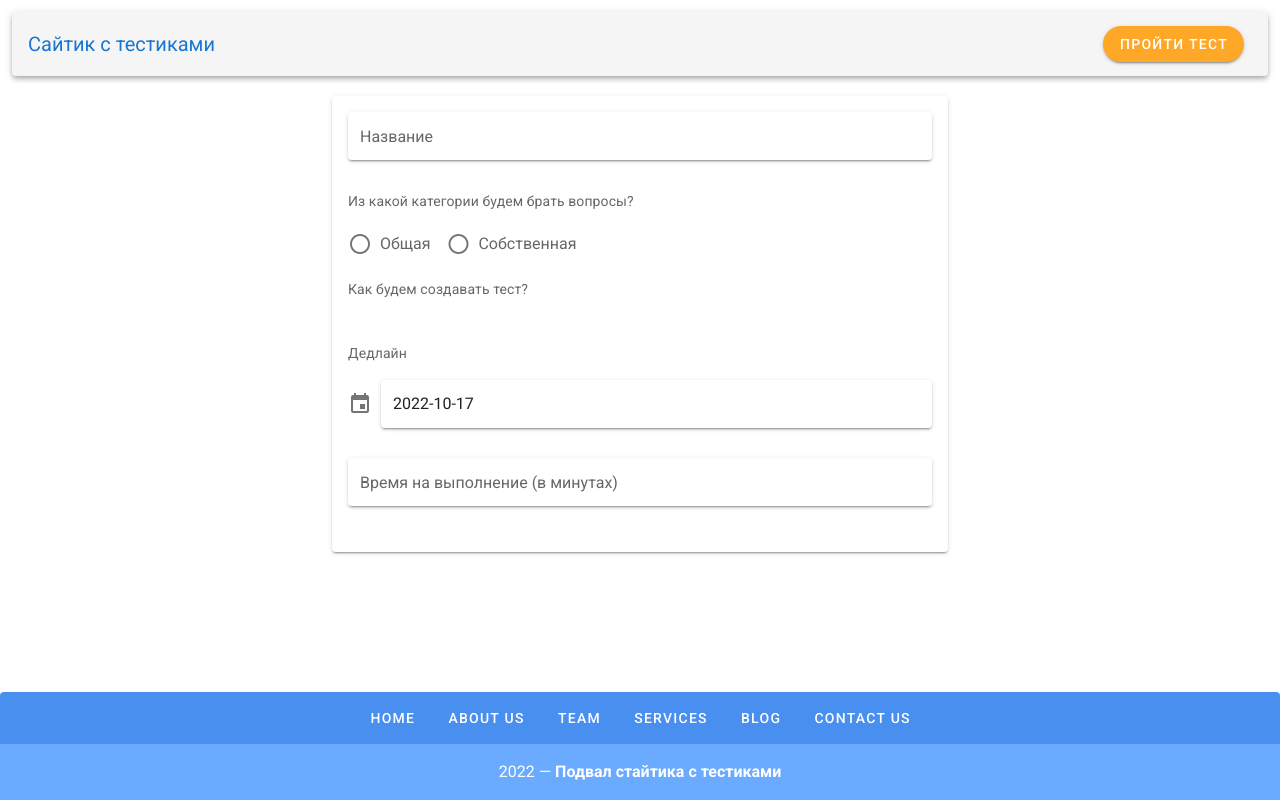
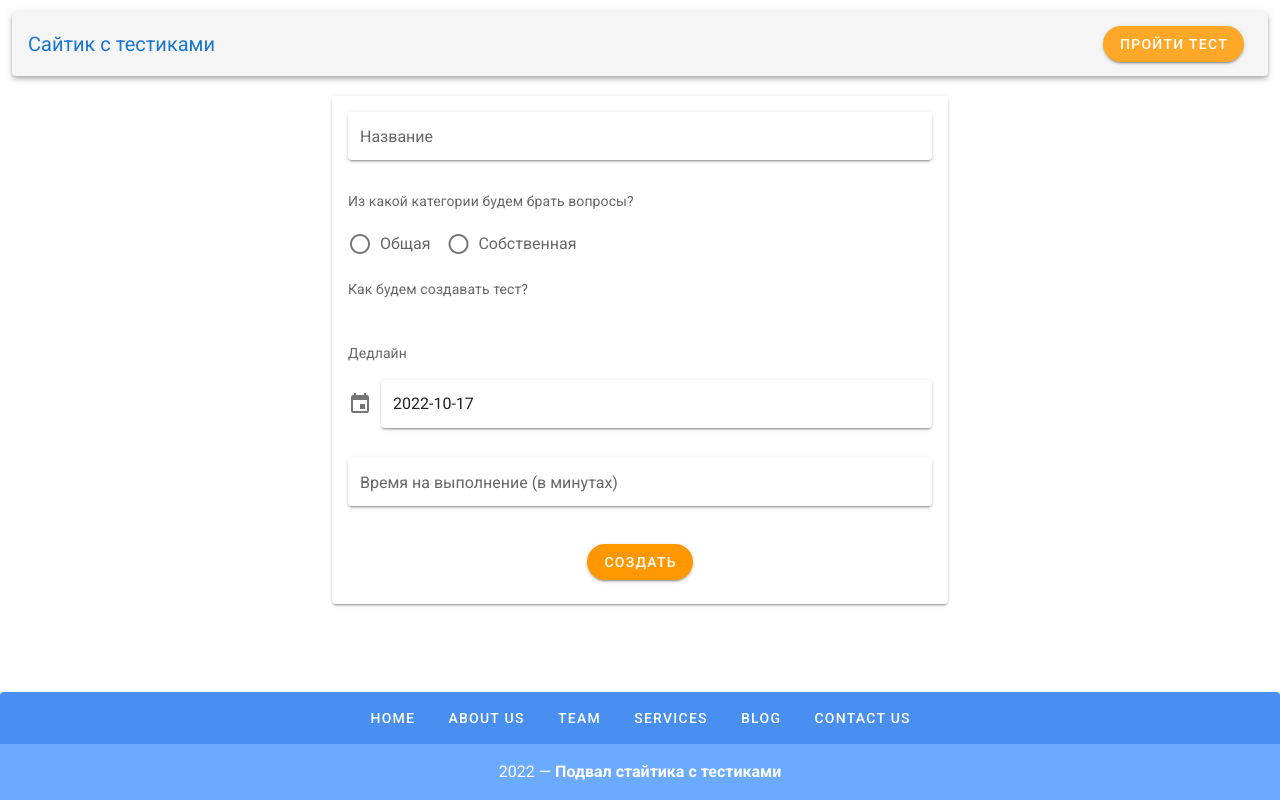
Before and after one commit to FrankGreen19/edu_system_client, a Vue app: page /new-test in a window 1280 px wide. Built offline with nearby package versions, Linux system fonts and the light colour scheme; no server answers; sample sign-in values are in the browser's storage.

Commit message:
Кнопка "отправить"

```diff
--- a/src/pages/NewTestPage.vue
+++ b/src/pages/NewTestPage.vue
@@ -38,6 +38,17 @@
               v-model="test.execution_time"/>
           <div v-if="test.test_type_id === test_utils.test_types.custom">
             <CrazyMultipleSelect v-model="test.questions" :items="getQuestions" label="Выберете вопросы для теста"/>
+          </div>
+
+          <div class="text-center">
+            <v-btn
+                class="my-2"
+                dark
+                rounded
+                value="Создать"
+                color="orange">
+              Создать
+            </v-btn>
           </div>
         </v-card-text>
       </v-card>
```
